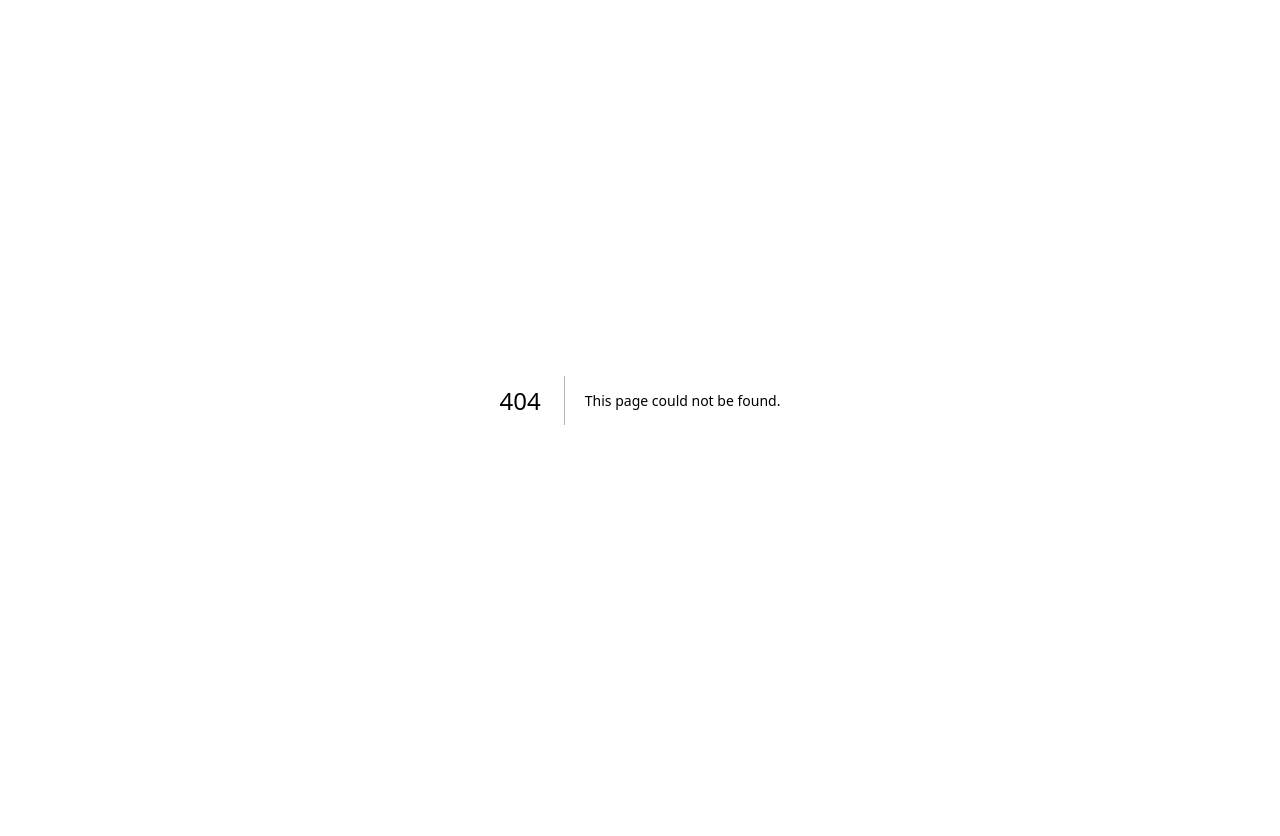
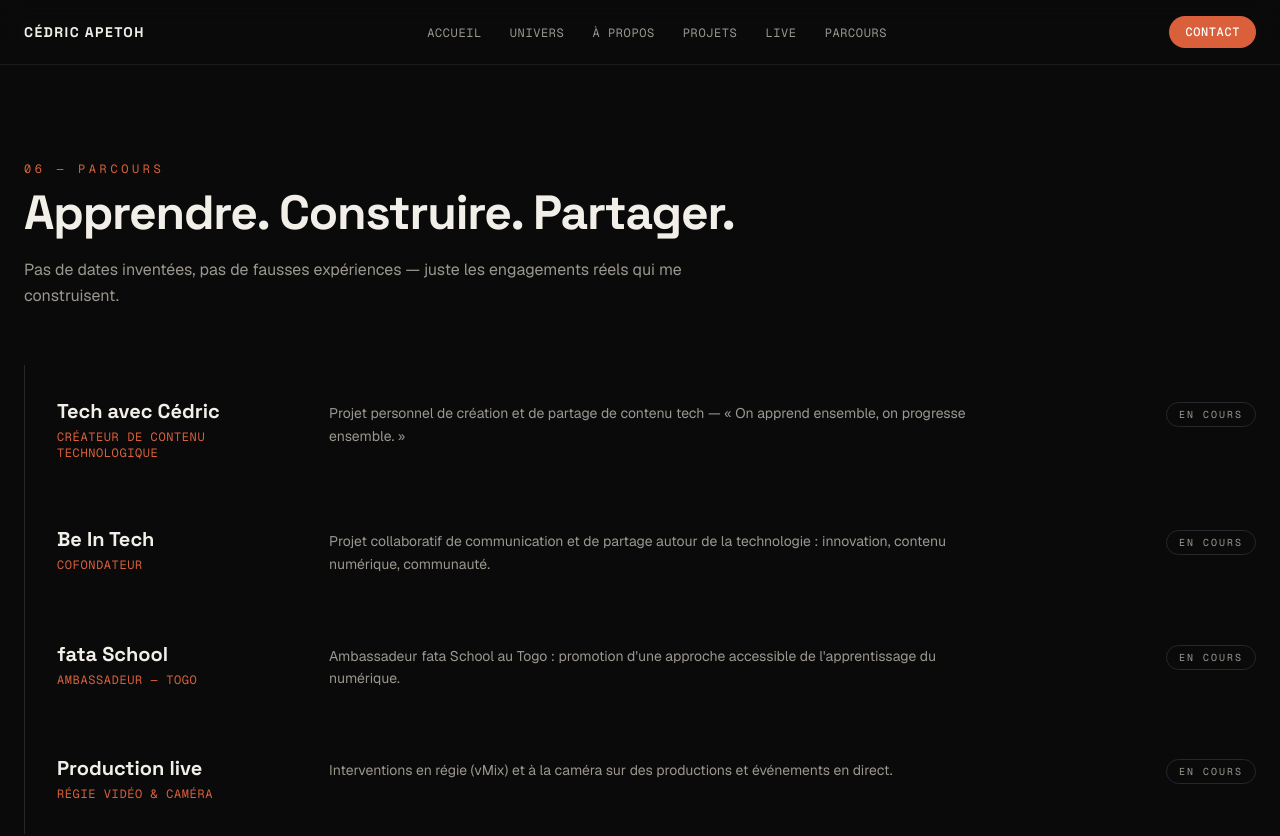
Before and after one commit to Yannickeudes/yannickeudes.github.io, a Next.js app: page /parcours in a window 1280 px wide. Before the commit this address had no page. Shown: the top 836 px of the page. Before the commit the page ends 800 px from the top, so only its background shows below. Built offline with nearby package versions, Linux system fonts and the light colour scheme.

Commit message:
Portfolio multi-pages : accueil, à propos, projets, live, parcours

```diff
--- /dev/null
+++ b/src/app/apropos/page.tsx
@@ -0,0 +1,18 @@
+import type { Metadata } from "next";
+import About from "@/components/About";
+import Stack from "@/components/Stack";
+
+export const metadata: Metadata = {
+  title: "À propos — Cédric APETOH",
+  description:
+    "Parcours, personnalité et stack technique de Cédric APETOH : développement logiciel, production live et contenu digital.",
+};
+
+export default function AProposPage() {
+  return (
+    <>
+      <About />
+      <Stack />
+    </>
+  );
+}
--- a/src/app/layout.tsx
+++ b/src/app/layout.tsx
@@ -1,5 +1,7 @@
 import type { Metadata } from "next";
 import { Geist, Geist_Mono, Space_Grotesk } from "next/font/google";
+import Navbar from "@/components/Navbar";
+import Footer from "@/components/Footer";
 import "./globals.css";
 
 const geistSans = Geist({
@@ -36,7 +38,11 @@ export default function RootLayout({ children }: LayoutProps<"/">) {
       lang="fr"
       className={`${geistSans.variable} ${geistMono.variable} ${spaceGrotesk.variable} h-full antialiased`}
     >
-      <body className="min-h-full flex flex-col">{children}</body>
+      <body className="min-h-full flex flex-col">
+        <Navbar />
+        <main className="flex-1 pt-28 lg:pt-16">{children}</main>
+        <Footer />
+      </body>
     </html>
   );
 }
--- /dev/null
+++ b/src/app/live/page.tsx
@@ -0,0 +1,12 @@
+import type { Metadata } from "next";
+import Live from "@/components/Live";
+
+export const metadata: Metadata = {
+  title: "Production Live — Cédric APETOH",
+  description:
+    "Régie vidéo vMix, prise de vue caméra et captation d'événements : l'univers production en direct de Cédric APETOH.",
+};
+
+export default function LivePage() {
+  return <Live />;
+}
--- a/src/app/page.tsx
+++ b/src/app/page.tsx
@@ -1,29 +1,13 @@
-import Navbar from "@/components/Navbar";
 import Hero from "@/components/Hero";
 import Marquee from "@/components/Marquee";
 import Universes from "@/components/Universes";
-import About from "@/components/About";
-import Projects from "@/components/Projects";
-import Live from "@/components/Live";
-import Stack from "@/components/Stack";
-import Journey from "@/components/Journey";
-import Footer from "@/components/Footer";
 
 export default function Home() {
   return (
     <>
-      <Navbar />
-      <main className="flex-1">
-        <Hero />
-        <Marquee />
-        <Universes />
-        <About />
-        <Projects />
-        <Live />
-        <Stack />
-        <Journey />
-      </main>
-      <Footer />
+      <Hero />
+      <Marquee />
+      <Universes />
     </>
   );
 }
--- /dev/null
+++ b/src/app/parcours/page.tsx
@@ -0,0 +1,12 @@
+import type { Metadata } from "next";
+import Journey from "@/components/Journey";
+
+export const metadata: Metadata = {
+  title: "Parcours — Cédric APETOH",
+  description:
+    "Formation, projets personnels et engagements de Cédric APETOH : Tech avec Cédric, Be In Tech, fata School, production live.",
+};
+
+export default function ParcoursPage() {
+  return <Journey />;
+}
--- /dev/null
+++ b/src/app/projets/page.tsx
@@ -0,0 +1,12 @@
+import type { Metadata } from "next";
+import Projects from "@/components/Projects";
+
+export const metadata: Metadata = {
+  title: "Projets — Cédric APETOH",
+  description:
+    "Projets de Cédric APETOH : EduPaie, Gestion du Patrimoine de l'État, BIBLI-S, Bro Sûr, Found.",
+};
+
+export default function ProjetsPage() {
+  return <Projects />;
+}
--- a/src/components/Hero.tsx
+++ b/src/components/Hero.tsx
@@ -18,7 +18,7 @@ export default function Hero() {
   return (
     <section
       id="accueil"
-      className="bg-grid relative flex min-h-screen items-center overflow-hidden pt-16"
+      className="bg-grid relative flex min-h-screen items-center overflow-hidden"
     >
       {/* watermark */}
       <div
@@ -50,7 +50,7 @@ export default function Hero() {
           <Reveal delay={150}>
             <div className="mt-10 flex flex-wrap gap-4">
               <a
-                href="#projets"
+                href="/projets"
                 className="rounded-full bg-cream px-7 py-3.5 font-mono text-xs font-semibold tracking-widest text-ink uppercase transition-transform hover:-translate-y-0.5"
               >
                 Voir les projets
--- a/src/components/Navbar.tsx
+++ b/src/components/Navbar.tsx
@@ -1,44 +1,58 @@
+import Link from "next/link";
 import { site } from "@/data/site";
 
 const links = [
-  { label: "Univers", href: "#univers" },
-  { label: "À propos", href: "#apropos" },
-  { label: "Projets", href: "#projets" },
-  { label: "Live", href: "#live" },
-  { label: "Parcours", href: "#parcours" },
-  { label: "Contact", href: "#contact" },
+  { label: "Accueil", href: "/" },
+  { label: "Univers", href: "/#univers" },
+  { label: "À propos", href: "/apropos" },
+  { label: "Projets", href: "/projets" },
+  { label: "Live", href: "/live" },
+  { label: "Parcours", href: "/parcours" },
 ];
 
 export default function Navbar() {
   return (
     <header className="fixed inset-x-0 top-0 z-50 border-b border-line/60 bg-ink/80 backdrop-blur-md">
       <nav className="mx-auto flex h-16 max-w-7xl items-center justify-between px-6">
-        <a
-          href="#accueil"
+        <Link
+          href="/"
           className="font-display text-sm font-bold tracking-widest uppercase"
         >
           {site.proName}
-        </a>
+        </Link>
         <ul className="hidden items-center gap-7 lg:flex">
           {links.map((link) => (
             <li key={link.href}>
-              <a
+              <Link
                 href={link.href}
                 className="font-mono text-xs tracking-wider text-muted uppercase transition-colors hover:text-cream"
               >
                 {link.label}
-              </a>
+              </Link>
             </li>
           ))}
         </ul>
-        <a
-          href={site.whatsapp}
-          target="_blank"
-          rel="noopener noreferrer"
+        <Link
+          href="/#contact"
           className="rounded-full bg-accent px-4 py-2 font-mono text-xs font-medium tracking-wider text-white uppercase transition-colors hover:bg-accent/85"
         >
           Contact
-        </a>
+        </Link>
+      </nav>
+      {/* mobile nav */}
+      <nav className="border-t border-line/40 lg:hidden">
+        <ul className="flex gap-5 overflow-x-auto px-6 py-2.5">
+          {links.map((link) => (
+            <li key={link.href} className="shrink-0">
+              <Link
+                href={link.href}
+                className="font-mono text-[11px] tracking-wider text-muted uppercase transition-colors hover:text-cream"
+              >
+                {link.label}
+              </Link>
+            </li>
+          ))}
+        </ul>
       </nav>
     </header>
   );
```
